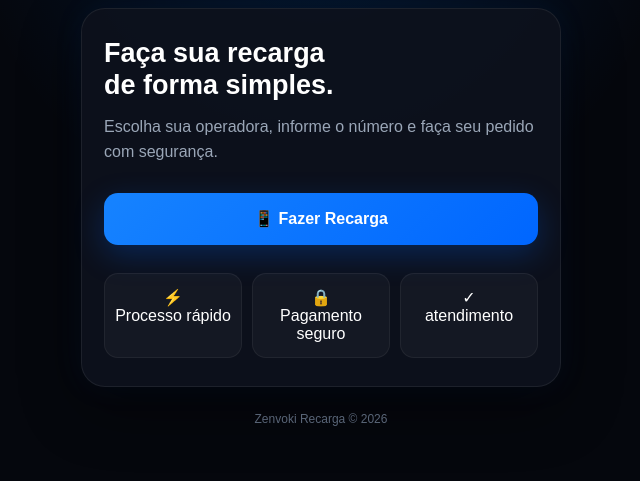
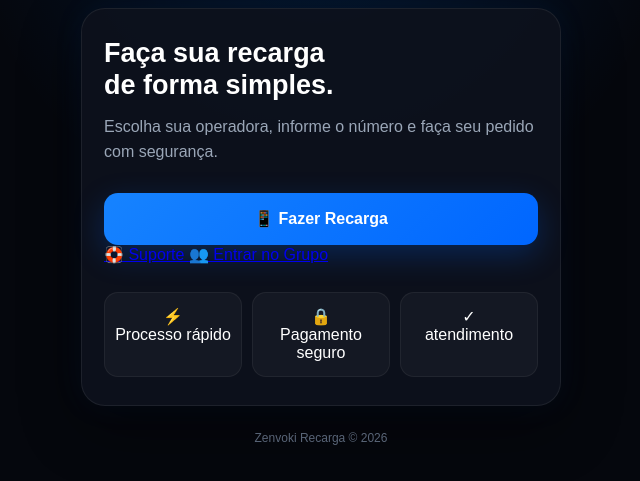
Before and after one commit to clofmacontas-create/Zenvoki-Recarga-, a website: page public/painel.html in a window 1280 px wide. Shown: the part 119-600 px from the top of the page, without its empty margins (319-959 px from the left). Drawn offline with Linux system fonts and the light colour scheme.

Commit message:
Adiciona suporte e grupo WhatsApp

```diff
--- a/public/painel.html
+++ b/public/painel.html
@@ -35,6 +35,24 @@
         📱 Fazer Recarga
       </button>
 
+      <div class="acoes-contato">
+        <a
+          href="https://wa.me/5561992777955"
+          target="_blank"
+          rel="noopener noreferrer"
+        >
+          🛟 Suporte
+        </a>
+
+        <a
+          href="https://chat.whatsapp.com/GmeXJmfd9V52U1OKx8V2ar?s=cl&p=a&mlu=4"
+          target="_blank"
+          rel="noopener noreferrer"
+        >
+          👥 Entrar no Grupo
+        </a>
+      </div>
+
       <div class="beneficios">
 
         <div class="beneficio">
```
